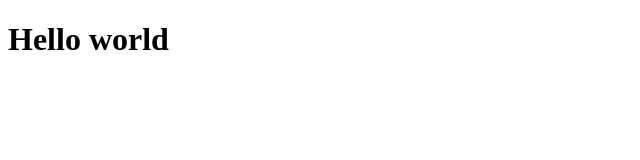
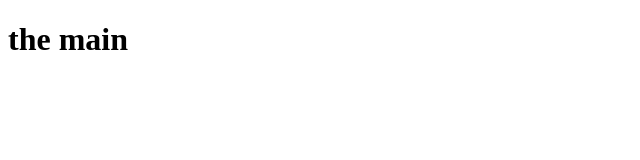
Before and after one commit to shtinmn/cost.control.v2, a Vue app: page / in a window 1280 px wide. Shown: the top 160 px of the page, without its empty margins (0-640 px from the left). Built offline with nearby package versions, Linux system fonts and the light colour scheme.

Commit message:
feat: root app created

```diff
--- a/src/App.vue
+++ b/src/App.vue
@@ -1,5 +1,20 @@
 <template>
-  <h1>Hello world</h1>
+  <component :is="$route.meta.template">
+    <router-view />
+  </component>
 </template>
 
+<script lang="ts">
+import { Vue, Component } from 'vue-property-decorator'
+
+import AppTemplate from '@/components/templates/AppTemplate.vue'
+
+@Component({
+  components: {
+    AppTemplate,
+  },
+})
+export default class App extends Vue {}
+</script>
+
 <style lang="scss"></style>
--- /dev/null
+++ b/src/components/templates/AppTemplate.vue
@@ -0,0 +1,9 @@
+<template>
+  <div>
+    <header></header>
+    <main>
+      <slot />
+    </main>
+    <footer></footer>
+  </div>
+</template>
--- a/src/router/index.ts
+++ b/src/router/index.ts
@@ -3,7 +3,15 @@ import VueRouter, { RouteConfig } from 'vue-router'
 
 Vue.use(VueRouter)
 
-const routes: Array<RouteConfig> = []
+const routes: Array<RouteConfig> = [
+  {
+    path: '/',
+    name: 'main',
+    component: () => import(/* webpackChunkName: "TheMain" */ '@/views/TheMain.vue'),
+    meta: { template: 'AppTemplate' },
+  },
+  { path: '*', redirect: { name: 'main' } },
+]
 
 const router = new VueRouter({
   mode: 'history',
--- /dev/null
+++ b/src/views/TheMain.vue
@@ -0,0 +1,3 @@
+<template>
+  <h1>the main</h1>
+</template>
```
